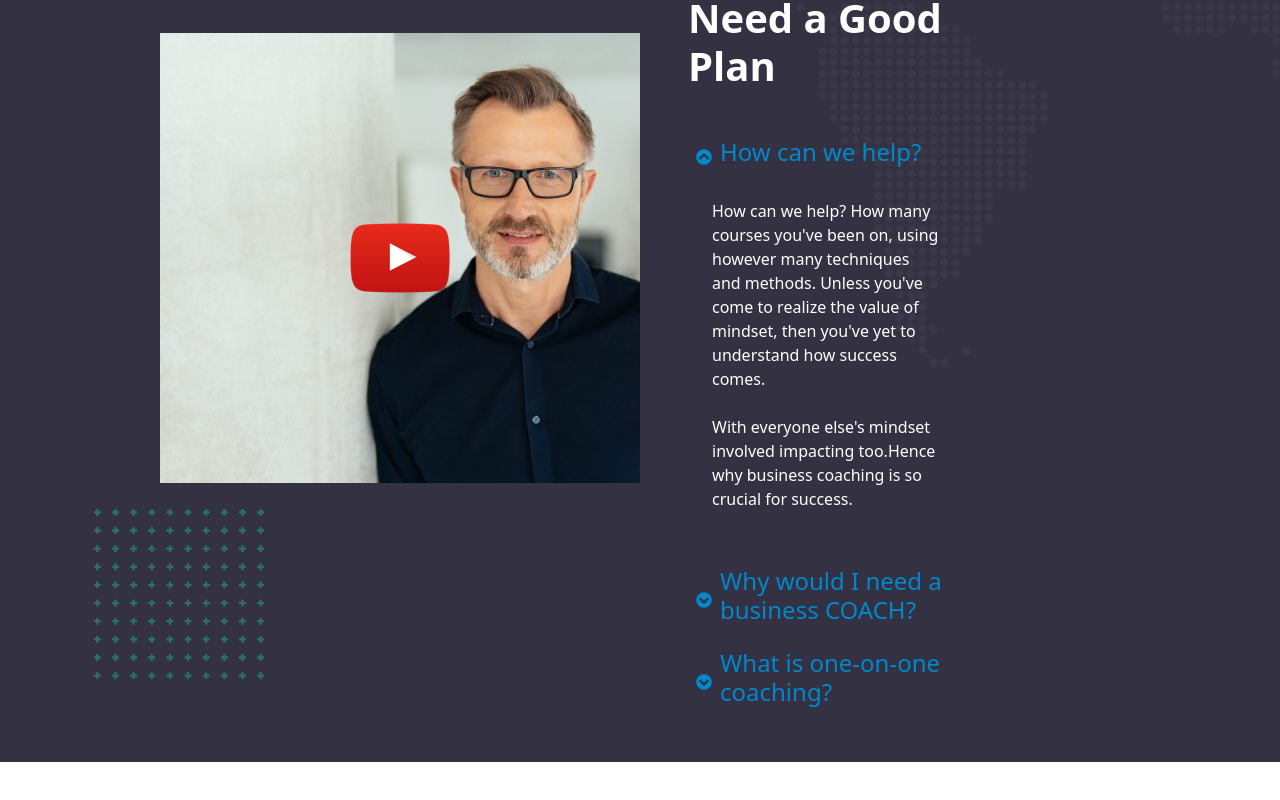
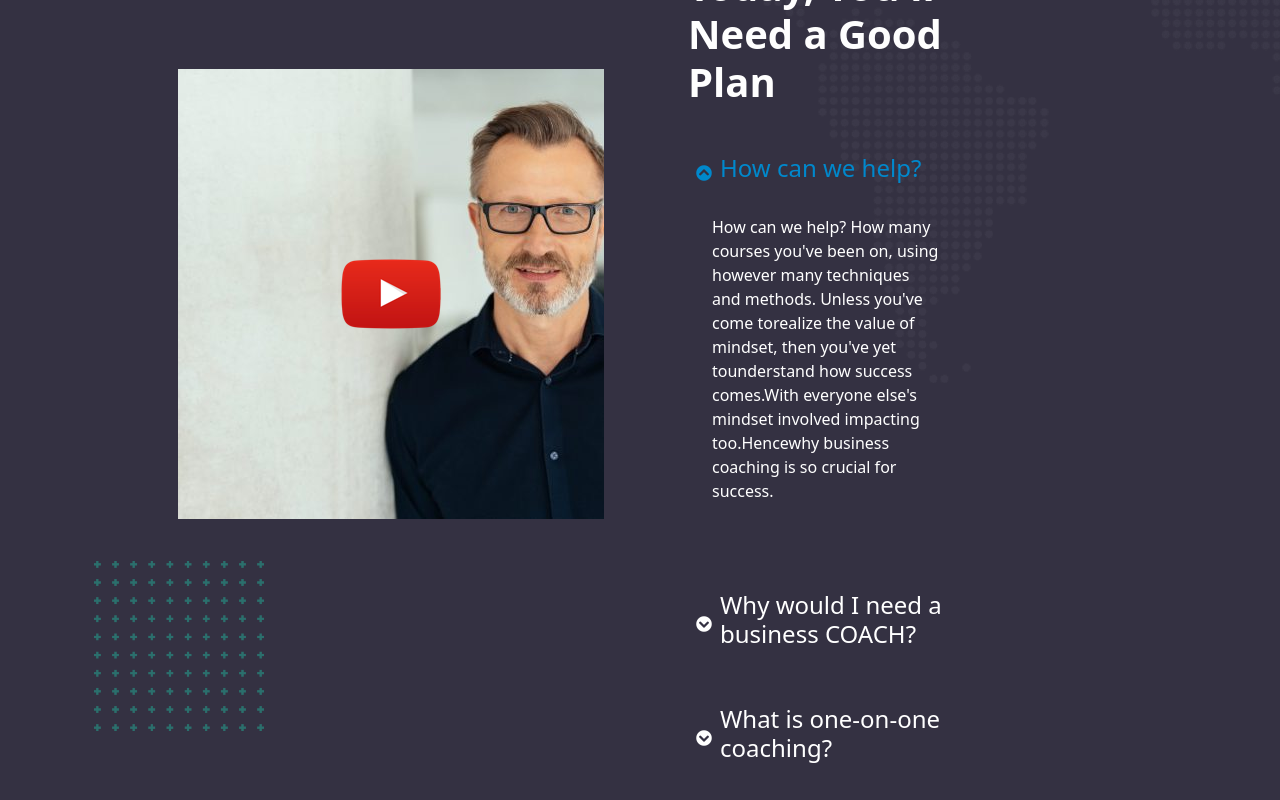
Before and after one commit to Forklein/proj-html-vuejs, a Vue app: page / in a window 1280 px wide. Shown: the part 3400-4200 px from the top of the page. Built offline with nearby package versions, Linux system fonts and the light colour scheme.

Commit message:
Fix video section

```diff
--- a/src/assets/data/dataExplore.js
+++ b/src/assets/data/dataExplore.js
@@ -2,7 +2,7 @@ export default [
     {
         title: "Consultative Training",
         description:
-            "With a coach addressing multiple issues that are off balance, affecting your business in various unconsidered ways.",
+            "With a coach addressing multiple issues that are off balance, affecting your business in various.",
         image: "01"
     },
     {
--- /dev/null
+++ b/src/assets/data/dataVideo.js
@@ -0,0 +1,20 @@
+export default [
+    {
+        title: "How can we help?",
+        description:
+            "How can we help? How many courses you've been on, using however many techniques and methods. Unless you've come torealize the value of mindset, then you've yet tounderstand how success comes.With everyone else's mindset involved impacting too.Hencewhy business coaching is so crucial for success.",
+        done: true
+    },
+    {
+        title: "Why would I need a business COACH?",
+        description:
+            "Lorem ipsum dolor sit amet, consectetur adipisicing elit. Voluptatem veniam ipsam, obcaecati quo ducimus sed! Obcaecati, consectetur animi minima, enim vitae laboriosam vero, officia accusamus quis veritatis consequuntur beatae velit?",
+        done: false,
+    },
+    {
+        title: "What is one-on-one coaching?",
+        description:
+            "Lorem ipsum dolor sit amet, consectetur adipisicing elit. Voluptatem veniam ipsam, obcaecati quo ducimus sed! Obcaecati, consectetur animi minima, enim vitae laboriosam vero, officia accusamus quis veritatis consequuntur beatae velit?",
+        done: false,
+    },
+]
--- a/src/components/Main.vue
+++ b/src/components/Main.vue
@@ -102,9 +102,9 @@
       </div>
     </section>
     <section class="video">
-      <div class="container-fluid h-100">
-        <div class="row h-100">
-          <div class="col-6 left">
+      <div class="container-fluid">
+        <div class="row">
+          <div class="col-6 left p-5">
             <div class="row align-items-center h-100">
               <div
                 class="
@@ -131,30 +131,13 @@
                 <h1 class="fw-bold">
                   To Thrive In Business Today, You'll Need a Good Plan
                 </h1>
-                <div class="question mt-5">
-                  <div class="title d-flex align-items-center">
-                    <i class="fas fa-chevron-circle-up px-2"></i>
-                    <h4>How can we help?</h4>
-                  </div>
-                  <div class="question-description p-4">
-                    <p>
-                      How can we help? How many courses you've been on, using
-                      however many techniques and methods. Unless you've come to
-                      realize the value of mindset, then you've yet to
-                      understand how success comes.<br /><br />
-                      With everyone else's mindset involved impacting too.Hence
-                      why business coaching is so crucial for success.
-                    </p>
-                  </div>
-                  <div class="title d-flex align-items-center mt-3">
-                    <i class="fas fa-chevron-circle-down px-2"></i>
-                    <h4>Why would I need a business COACH?</h4>
-                  </div>
-                  <div class="title d-flex align-items-center mt-3">
-                    <i class="fas fa-chevron-circle-down px-2"></i>
-                    <h4>What is one-on-one coaching?</h4>
-                  </div>
-                </div>
+                <VideoCard
+                  v-for="(data, index) in dataVideo"
+                  :key="index"
+                  :dataVideo="dataVideo"
+                  :data="data"
+                  :index="index"
+                />
               </div>
             </div>
           </div>
@@ -197,6 +180,7 @@
             :key="index"
             class="col-4"
             :class="data.done ? '' : 'opacity-50'"
+            @click="setIndexFeedback(index)"
           >
             <FeedbackCard :data="data" />
           </div>
@@ -225,6 +209,7 @@
 import dataLeading from "@/assets/data/dataLeading.js";
 import dataExplore from "@/assets/data/dataExplore.js";
 import dataCourses from "@/assets/data/dataCourses.js";
+import dataVideo from "@/assets/data/dataVideo.js";
 import dataEvents from "@/assets/data/dataEvents.js";
 import dataFeedback from "@/assets/data/dataFeedback.js";
 
@@ -232,6 +217,7 @@ import dataFeedback from "@/assets/data/dataFeedback.js";
 import LeadingCard from "@/components/subcomponents/LeadingCard.vue";
 import ExploreCard from "@/components/subcomponents/ExploreCard.vue";
 import CoursesCard from "@/components/subcomponents/CoursesCard.vue";
+import VideoCard from "@/components/subcomponents/VideoCard.vue";
 import EventsCard from "@/components/subcomponents/EventsCard.vue";
 import FeedbackCard from "@/components/subcomponents/FeedbackCard.vue";
 import Newsletter from "@/components/subcomponents/Newsletter.vue";
@@ -242,6 +228,7 @@ export default {
     LeadingCard,
     ExploreCard,
     CoursesCard,
+    VideoCard,
     EventsCard,
     FeedbackCard,
     Newsletter,
@@ -252,6 +239,7 @@ export default {
       dataLeading,
       dataExplore,
       dataCourses,
+      dataVideo,
       dataEvents,
       dataFeedback,
     };
--- a/src/components/subcomponents/ExploreCard.vue
+++ b/src/components/subcomponents/ExploreCard.vue
@@ -13,6 +13,7 @@
         align-items-center
         border-top
         h-100
+        p-2
       "
     >
       <p class="click m-0">Discover now</p>
--- /dev/null
+++ b/src/components/subcomponents/VideoCard.vue
@@ -0,0 +1,50 @@
+<template>
+  <div class="question mt-5">
+    <div @click="openTab(index)" class="title d-flex align-items-center">
+      <i
+        :class="
+          data.done
+            ? 'fas fa-chevron-circle-up active'
+            : 'fas fa-chevron-circle-down text-white'
+        "
+        class="px-2"
+      ></i>
+      <h4 :class="data.done ? 'active' : 'text-white'">
+        {{ data.title }}
+      </h4>
+    </div>
+    <div v-if="data.done" class="question-description text-white p-4">
+      <p>
+        {{ data.description }}
+      </p>
+    </div>
+  </div>
+</template>
+
+<script>
+export default {
+  name: "VideoCard",
+  props: ["data", "index", "dataVideo"],
+  methods: {
+    openTab(i) {
+      this.dataVideo.map((element, index) => {
+        if (i === index) {
+          element.done = !element.done;
+        }
+        return element;
+      });
+    },
+  },
+};
+</script>
+
+<style scoped lang="scss">
+@import "../../assets/scss/_variables.scss";
+
+.active {
+  color: $color-jungle-green;
+}
+.title {
+  cursor: pointer;
+}
+</style>
```
